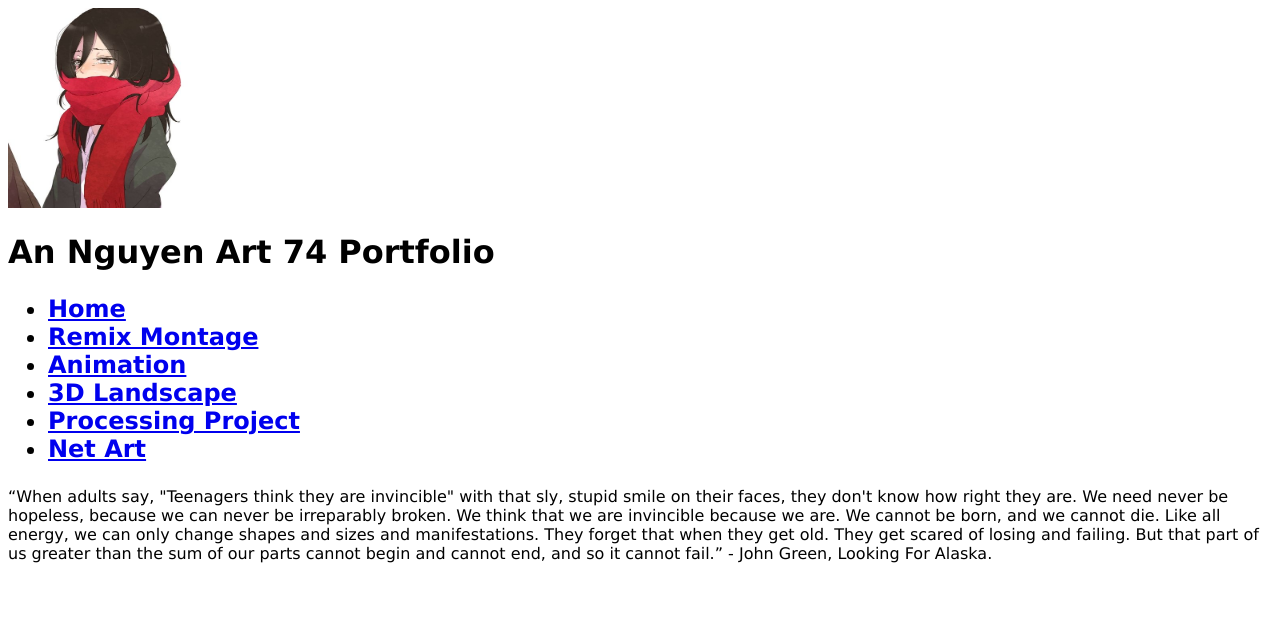
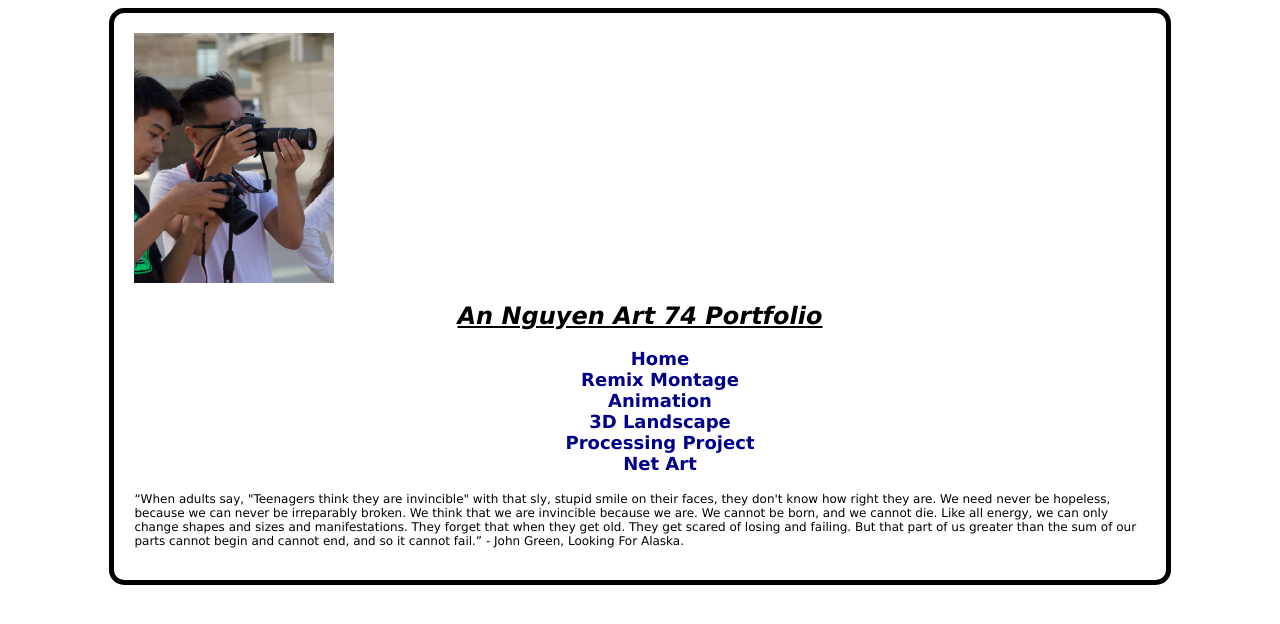
Before and after one commit to annguyen1/annguyen1.github.io, a plain HTML site: page index.html in a window 1280 px wide. Drawn offline with Linux system fonts and the light colour scheme.

Commit message:
i added css

```diff
--- a/index.html
+++ b/index.html
@@ -11,9 +11,9 @@
 
 	</head>
    <body>
-	   <div class="container">
+<div class="container">
 
-	<a href="index.html"><img src="images/mikasa.jpg" width="200" height="200"></a>
+<a href="index.html"><img src="images/me.jpg" width="200" height="250"></a>
 
     	<h1>An Nguyen Art 74 Portfolio</h1>
 <div class="categories">
@@ -26,10 +26,10 @@
 				<li><a href="processproject.html">Processing Project</a></li>
 				<li><a href="netart.html">Net Art</a></li>
 			</ul>
-		</div>
 	 </h2>
+</div> <!-- categories -->
 	     <p>“When adults say, "Teenagers think they are invincible" with that sly, stupid smile on their faces, they don't know how right they are. We need never be hopeless, because we can never be irreparably broken. We think that we are invincible because we are. We cannot be born, and we cannot die. Like all energy, we can only change shapes and sizes and manifestations. They forget that when they get old. They get scared of losing and failing. But that part of us greater than the sum of our parts cannot begin and cannot end, and so it cannot fail.” - John Green, Looking For Alaska. </p>
-		</div>
+		</div> <!-- container -->
 
    </body>
 </html>
--- a/styles/main.css
+++ b/styles/main.css
@@ -1,10 +1,36 @@
 body{
 	font-family: Verdana, Geneva, sans-serif;
 	font-size: 12px
-
-	line-height: 2em;
+}
+a{
+	text-decoration:none;
+	color:darkblue;
 }
 
-.box-1{
-	background-color: dimgray;
+a:hover{
+	color:crimson;
 }
+a{
+	align-items: center;
+}
+
+.container{
+	width: 80%;
+	margin:auto;
+
+	padding: 20px;
+	border: 5px black solid;
+	border-radius:15px;
+
+}
+
+.container h1{
+	font-style: italic;
+	text-decoration:underline;
+	text-align:center;
+}
+
+.categories ul{
+	text-align:center;
+	list-style:none;
+}
```
